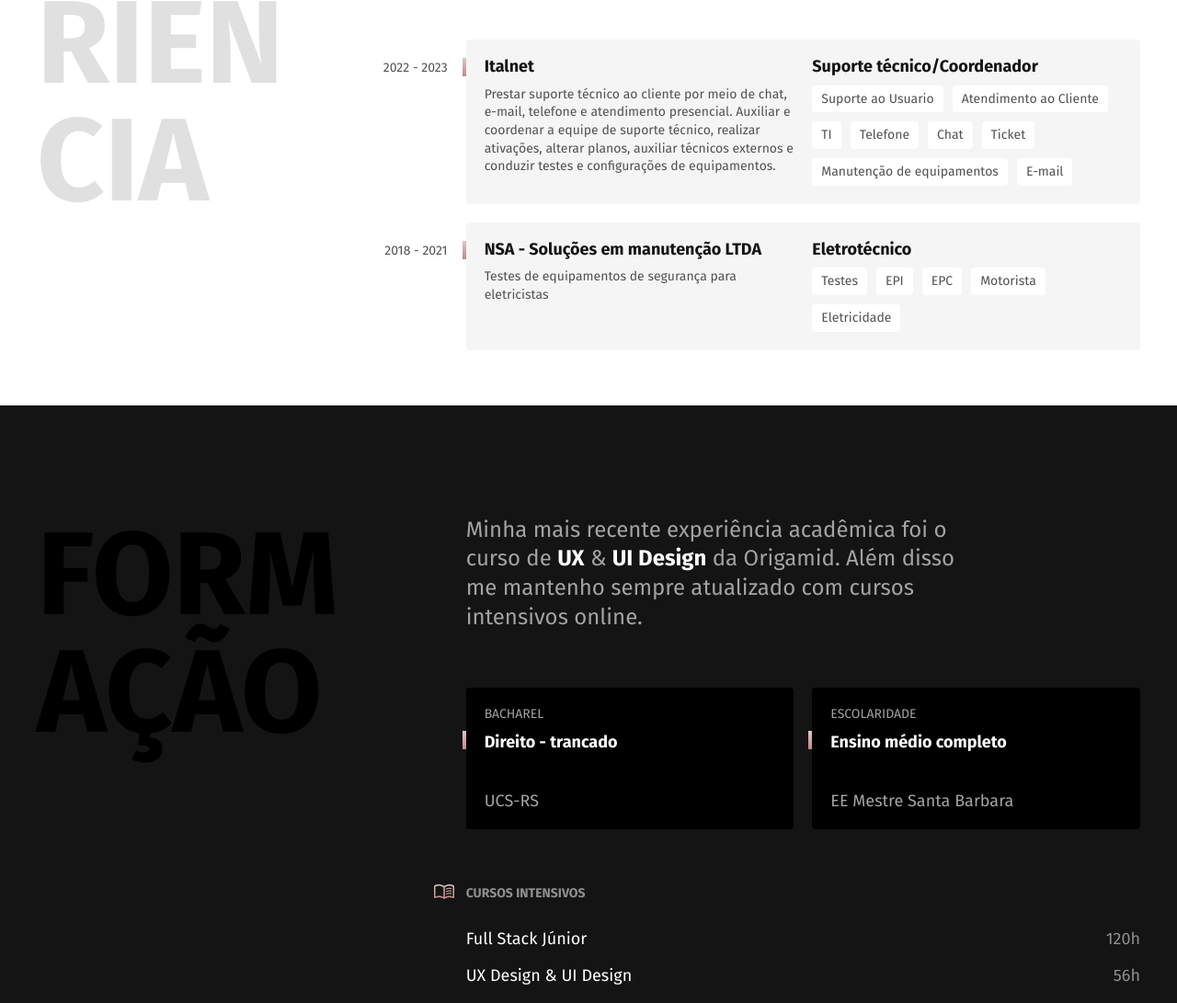
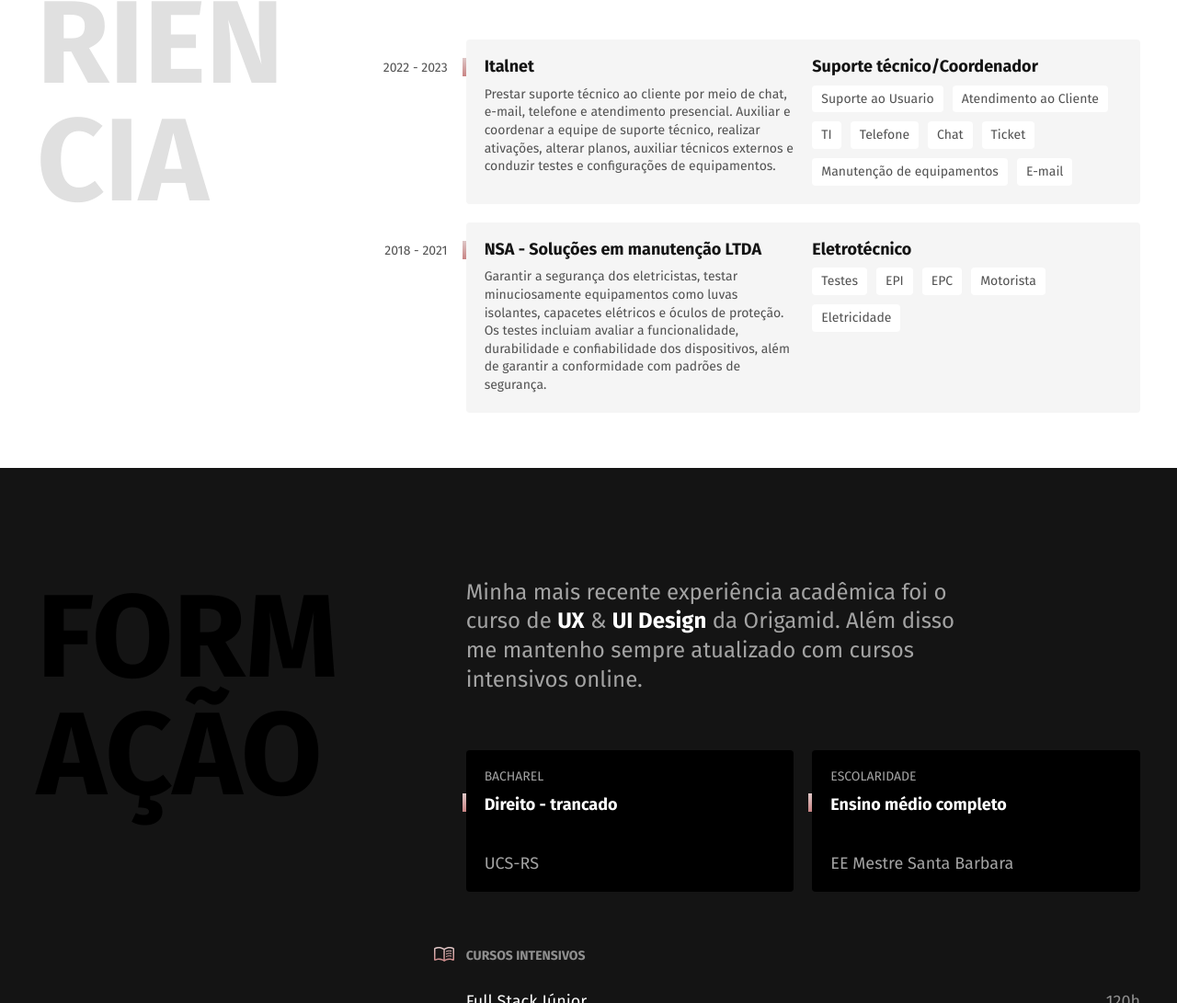
Before and after one commit to GuiFogassi/guifogassi.github.io, a plain HTML site: page index.html in a window 1280 px wide. Shown: the part 908-1999 px from the top of the page at 92% size. Drawn offline with Linux system fonts and the light colour scheme.

Commit message:
alteração de texto

```diff
--- a/index.html
+++ b/index.html
@@ -61,7 +61,7 @@
         <span class="empresa-ano">2018 - 2021</span>
         <h3 class="empresa-titulo">NSA - Soluções em manutenção LTDA</h3>
         <span class="empresa-titulo">Eletrotécnico</span>
-        <p class="empresa-texto">Testes de equipamentos de segurança para eletricistas</p>
+        <p class="empresa-texto">Garantir a segurança dos eletricistas, testar minuciosamente equipamentos como luvas isolantes, capacetes elétricos e óculos de proteção. Os testes incluiam avaliar a funcionalidade, durabilidade e confiabilidade dos dispositivos, além de garantir a conformidade com padrões de segurança.</p>
         <ul class="empresa-habilidades">
           <li>Testes</li>
           <li>EPI</li>
```
